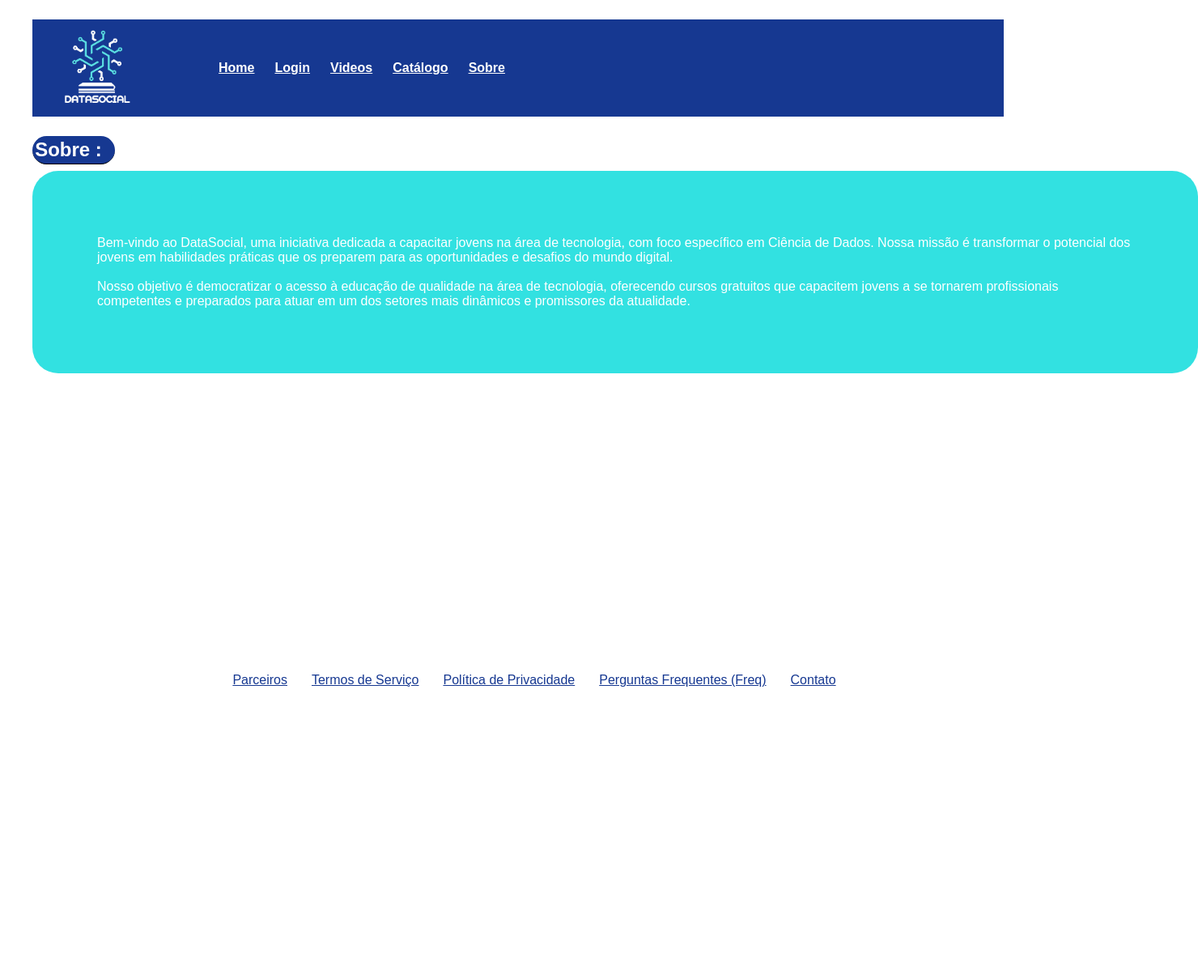
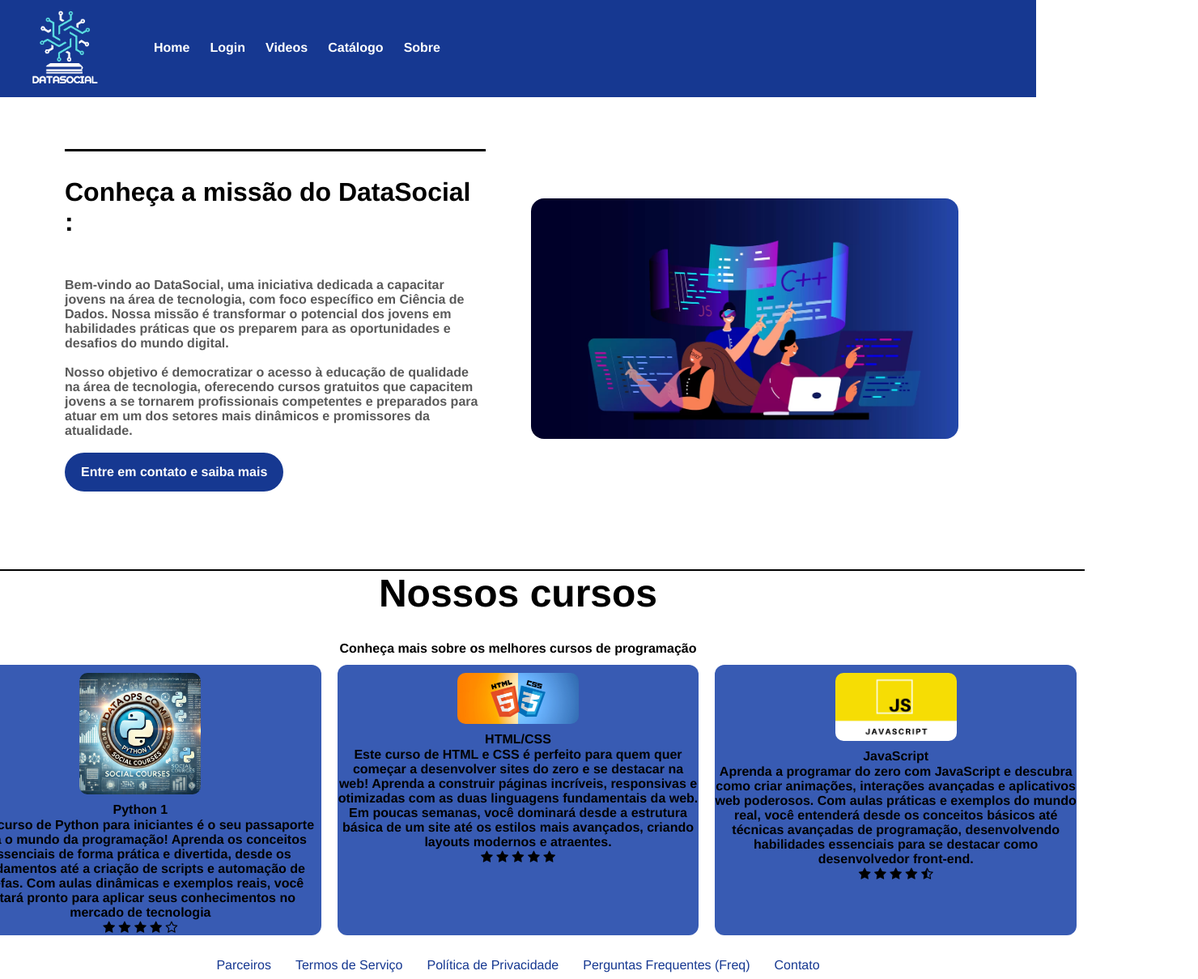
Before and after one commit to pedrohtrodrigues/proj_integrado, a plain HTML site: page html/pagina-sobre.html in a window 1280 px wide. Shown: the whole page at 81% size, 1480 px wide, since content can reach past the window. Before the commit the page ends 907 px from the top, so only its background shows below. Drawn offline with Linux system fonts and the light colour scheme.

Commit message:
enviando atualizações página sobre-29/08

```diff
--- a/css/sobre.css
+++ b/css/sobre.css
@@ -1,3 +1,12 @@
+*{
+  margin: 0;
+  padding: 0;
+  box-sizing: border-box;
+  text-decoration: none;
+  outline:none;
+  font-family: 'Helvetica', sans-serif;
+
+}
 header {
     background: color #163891;
 }
@@ -25,56 +34,129 @@ header {
   color: #ffffff;
 }
 
-body {
-  padding: 1rem 2rem;
+.nav-header ul a::after{
+  content: "";
+  background-color:#385bb3;
+  height: 3px;
+  width: 0%;
+  display: block;
+  margin: 0 auto;
+  transition: 0.3s;
+}
+
+.nav-header ul a:hover::after{
+width: 100%;
+}
+
+section {
+  padding: 5rem 5rem;
   background-color: rgb(255, 255, 255);
     font-family: Arial, Helvetica, sans-serif;
-}
-
-main{
-
-  color: rgb(255, 255, 255);
-  text-align:left;
-}
-
-article p  {
-  background-color:rgb(50, 225, 225);
-  padding: 5rem;
-  width: 80rem;
-  border-radius: 2rem;
-  margin-bottom: 5rem;
-  margin-top: 0.5rem;
-  text-align: left;
-}
-
-article h3 {
-  background-color: #163891;
-  border-radius: 2rem;
-  padding: 0.2rem;
-  width: 6rem;
-  margin-bottom: 0rem;
-  font-size: 1.5rem;
-  border-bottom: 0.1rem solid rgb(0, 0, 0);
+    font-weight: bold;
+    display: flex;
+    justify-content: center;
+    background-color: #ffffff;
+    padding-top: 5%;
+    padding-bottom: 0%;
 
 }
 
-main section{
-display:flex;
-justify-content:left;
+h3{
+  padding: 2rem 0;
+  font-size: 2rem;
+
 }
 
-main section div{
-  margin: 20px;
-  padding: 20px;
-  padding-top: 20px;
-  width: 300px;
-  height: 100px;
-  text-align: left;
-  border-radius: 10px;
+.container{
+  max-width: 1400px;
+  margin: 0 auto;
+  padding: 0 0%;
+}
+.sobre .sobre-text::before{
+  content: '';
+  display: block;
+  height: 2.5px;
+  width: 100%;
+  background-color: black;
+}
+.sobre .container{
+  display: flex;
+  align-items: center;
+  justify-content: space-between;
+
 }
 
-main section div h3{
-  padding-bottom: 10px;
+.sobre .sobre-text{
+  width: 50%;
+  padding-right:40px ;
+}
+
+.sobre .sobre-text p{
+  margin: 18px 0;
+  color: #000000a6;
+}
+
+.sobre .sobre-img{
+  width: 50%;
+  background-attachment: fixed;
+}
+
+.sobre .sobre-img img{
+  width: 100%;
+  padding: 1rem;
+  border-radius: 10px;
+  border-radius: 2rem;
+}
+.button{
+  background-color:  #163891;
+  color: white;
+  padding: 15px 20px;
+  border-radius: 2rem;
+  cursor: pointer;
+  display: inline-block;
+  transition: 0.1s;
+}
+
+.button:hover{
+background-color:  #385bb3;
+}
+
+.nossos-cursos h3::before{
+  content: '';
+  display: block;
+  height: 2.5px;
+  width: 100%;
+  background-color: black;
+}
+
+.nossos-cursos h3{
+  text-align: center;
+  font-size: 3rem
+}
+
+.nossos-cursos p{
+  margin-bottom: 1px;
+  text-align: center;
+}
+
+.cards{
+  display: flex;
+  justify-content: center;
+}
+
+.nossos-cursos .card-item{
+  background-color:#385bb3;
+  margin: 10px;
+  border-radius:12px;
+  text-align: center;
+  width: 500px;
+}
+
+.nossos-cursos .card-item img{
+ border-radius: 10px;
+ width: 150px;
+ display: block;
+ margin: 10px auto;
 }
 
 footer {
@@ -92,7 +174,8 @@ footer {
   background-color: #ffffff;
   justify-items: center;
   justify-content: center;
-  padding-top: 16rem;
+  padding-top: 0rem;
+  padding-bottom: 0.5rem;
   }
 
 .nav-footer ul{
--- a/html/pagina-sobre.html
+++ b/html/pagina-sobre.html
@@ -3,41 +3,105 @@
     <head>
         <meta charset="UTF-8">
         <meta name="viewport" content="width=1080, initial-scale=1.0">
+        <!--Link css-->
         <link rel="stylesheet" href="../css/sobre.css"></link>
-        <title>Sobre</title>
+        <!--Link font awesome-->
+        <link rel="stylesheet" href="https://cdnjs.cloudflare.com/ajax/libs/font-awesome/4.7.0/css/font-awesome.css" integrity="sha512-5A8nwdMOWrSz20fDsjczgUidUBR8liPYU+WymTZP1lmY9G6Oc7HlZv156XqnsgNUzTyMefFTcsFH/tnJE/+xBg==" crossorigin="anonymous" referrerpolicy="no-referrer" />
+        <title>Sobre | DataSocial</title>
     </head>
 
 <body>
     <header>
+             <!-- ---------------Body Menu de Navegações (nav)--------------- -->
      <nav>
         <div class="nav-header">
-                    <img src="../imagens/Logo_Social_Courses_branco.png"  width="120" height="120" style="margin-left: 20px;">
+            <img src="../imagens/Logo_Social_Courses_branco.png" width="120" height="120" style="margin-left:  20px;" alt="Logo">
             <ul>
                 <li><a href="../index.html">Home</a></li>
-                        <li><a href="./tela-de-login.html">Login</a></li>
-                        <li><a href="./videos.html">Videos</a></li>
-                        <li><a href="./catalogo.html">Catálogo</a></li>
-                        <li><a href="./pagina-sobre.html">Sobre</a></li>
+                <li><a href="../login.html">Login</a></li>
+                <li><a href="../html/videos.html">Videos</a></li>
+                <li><a href="../html/catalogo.html">Catálogo</a></li>
+                <li><a href="../html/pagina-sobre.html">Sobre</a></li>
             </ul>
         </div>
      </nav>
+        </header>
 
-        </header>
+        <section class="sobre">
+            <div class="container">
+                <div class="sobre-text">
+                    <h3>Conheça a missão do DataSocial :</h3>
+                    <p>Bem-vindo ao DataSocial, uma iniciativa dedicada a capacitar jovens na área de tecnologia, com foco específico em Ciência de Dados. Nossa missão é transformar o potencial dos jovens em habilidades práticas que os preparem para as oportunidades e desafios do mundo digital. <br> <br>
+                        Nosso objetivo é democratizar o acesso à educação de qualidade na área de tecnologia, oferecendo cursos gratuitos que capacitem jovens a se tornarem profissionais competentes e preparados para atuar em um dos setores mais dinâmicos e promissores da atualidade.
+                        </p>
+                        <a href="contato.html" class="button">Entre em contato e saiba mais</a>
+                    </div>
+                    <div class="sobre-img">
+                        <img src="../imagens/imagem-site.webp" alt="Quem somos">
+
+                </div>
+            </div>
+        </section>
+
+        <section class="nossos-cursos">
+            <div class="container">
+                <h3>Nossos cursos</h3>
+                <p>Conheça mais sobre os melhores cursos de programação</p>
+                <div class="cards">
+                    <div class="card-item">
+                        <img src="../imagens/curso_DataOps_Python1.webp" alt="Curso Python">
+                        <p class="nome-curso">Python 1</p>
+                        <p class="descrição">Este curso de Python para iniciantes é o seu passaporte para o mundo da programação! Aprenda os conceitos essenciais de forma prática e divertida, desde os fundamentos até a criação de scripts e automação de tarefas. Com aulas dinâmicas e exemplos reais, você estará pronto para aplicar seus conhecimentos no mercado de tecnologia</p>
+                        <div class="estrelas">
+                            <i class="fa fa-star" aria-hidden="true"></i>
+                            <i class="fa fa-star" aria-hidden="true"></i>
+                            <i class="fa fa-star" aria-hidden="true"></i>
+                            <i class="fa fa-star" aria-hidden="true"></i>
+                            <i class="fa fa-star-o" aria-hidden="true"></i>
+            </div>
+            </div>
+                    <div class="card-item">
+                        <img src="../imagens/HTML-e-CSS-Guia-basico.png" alt="Curso HTML/CSS">
+                        <p class="nome-curso">HTML/CSS</p>
+                        <p class="descrição">Este curso de HTML e CSS é perfeito para quem quer começar a desenvolver sites do zero e se destacar na web! Aprenda a construir páginas incríveis, responsivas e otimizadas com as duas linguagens fundamentais da web. Em poucas semanas, você dominará desde a estrutura básica de um site até os estilos mais avançados, criando layouts modernos e atraentes.</p>
+                        <div class="estrelas">
+                            <i class="fa fa-star" aria-hidden="true"></i>
+                            <i class="fa fa-star" aria-hidden="true"></i>
+                            <i class="fa fa-star" aria-hidden="true"></i>
+                            <i class="fa fa-star" aria-hidden="true"></i>
+                            <i class="fa fa-star" aria-hidden="true"></i>
+                        </div>
+                        </div>
+
+                        <div class="card-item">
+                            <img src="../imagens/javascript.jpg">
+                            <p class="nome-curso">JavaScript</p>
+                            <p class="descrição">Aprenda a programar do zero com JavaScript e descubra como criar animações, interações avançadas e aplicativos web poderosos. Com aulas práticas e exemplos do mundo real, você entenderá desde os conceitos básicos até técnicas avançadas de programação, desenvolvendo habilidades essenciais para se destacar como desenvolvedor front-end.</p>
+                            <div class="estrelas">
+                                <i class="fa fa-star" aria-hidden="true"></i>
+                                <i class="fa fa-star" aria-hidden="true"></i>
+                                <i class="fa fa-star" aria-hidden="true"></i>
+                                <i class="fa fa-star" aria-hidden="true"></i>
+                                <i class="fa fa-star-half-o" aria-hidden="true"></i>
+                            </div>
+                        </div>
+                    </div>
+                </div>
+            </section>
 
         <main>
           </nav>
            <article id="sobre">
-            <h3>Sobre :</h3>
-            <p>Bem-vindo ao DataSocial, uma iniciativa dedicada a capacitar jovens na área de tecnologia, com foco específico em Ciência de Dados. Nossa missão é transformar o potencial dos jovens em habilidades práticas que os preparem para as oportunidades e desafios do mundo digital. <br> <br>
-                Nosso objetivo é democratizar o acesso à educação de qualidade na área de tecnologia, oferecendo cursos gratuitos que capacitem jovens a se tornarem profissionais competentes e preparados para atuar em um dos setores mais dinâmicos e promissores da atualidade.
-                </p>
+
             <article>
         </main>
 
 
         <! ---------------- FOOTER ------ MENU ________________________-------------------------------------------->
         <nav>
+            <!-- ---------------Quebra Linha (BR)--------------- -->
             <br>
+            <!-- ---------------Quebra Linha (BR)--------------- -->
             <div class="nav-footer">
                 <ul>
                     <li><a href="parceiros.html">Parceiros</a></li>
@@ -47,8 +111,6 @@
                     <li><a href="contato.html">Contato</a></li>
                 </ul>
             </div>
-            <br>
-
         </nav>
   </body>
   </html>
```
Also changed, not shown: imagens/HTML-e-CSS-Guia-basico.png (added), imagens/imagem-site.webp (added), imagens/javascript.jpg (added), imagens/pikaso_texttoimage_TUMBNAIL-VIDEO-TECHNOLOGY.jpeg (added). Lines whose indentation alone changed are shown as unchanged.
